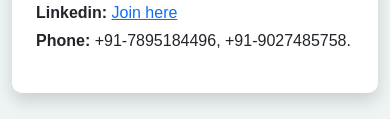
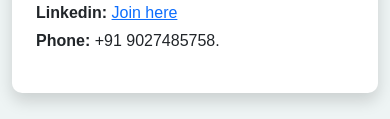
Before and after one commit to himansi55/Our-website, a plain HTML site: page index.html in a window 390 px wide. Shown: the part 6771-6890 px from the top of the page. Drawn offline with nearby package versions, Linux system fonts and the light colour scheme.

Commit message:
remove mobile number

```diff
--- a/index.html
+++ b/index.html
@@ -620,7 +620,7 @@ ftr">
           <p class="mb-1"><b>Address: </b>Brola, Sector - 49, Noida, Uttar Pradesh, India, Pin Code- 201301.</p>
           <p class="mb-1"><b>Email: </b>inzachsolutions@gmail.com</p>
           <p class="mb-1"><b>Linkedin: </b><a href="https://www.linkedin.com/in/inzach-solutions-243a06347/?utm_source=share&utm_campaign=share_via&utm_content=profile&utm_medium=android_app">Join here</a></p>
-          <p><b>Phone: </b>+91-7895184496, +91-9027485758.</p>
+          <p><b>Phone: </b> +91 9027485758.</p>
         </div>
       </div>
 
```
